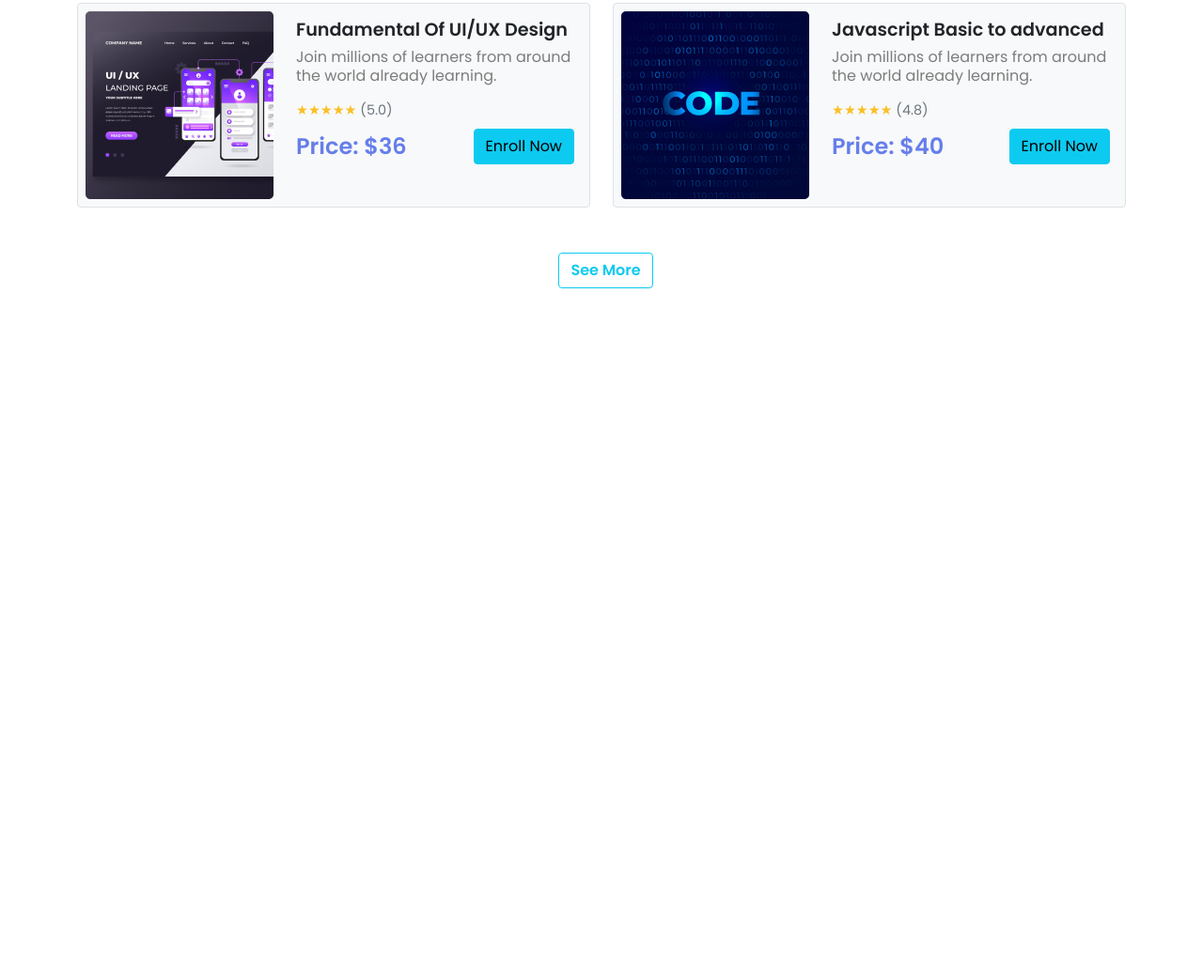
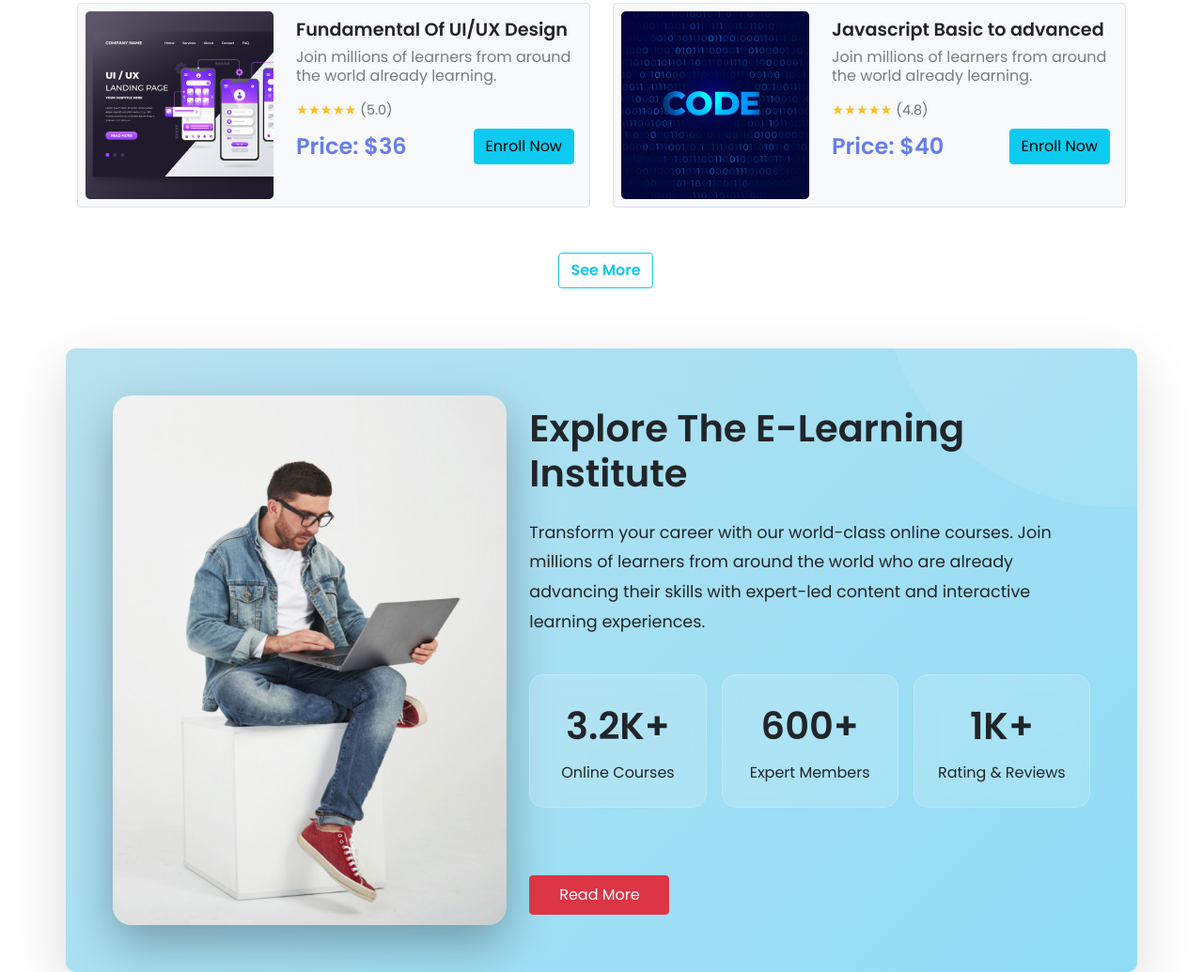
Before and after one commit to Electra51/thirdassignment, a plain HTML site: page index.html in a window 1280 px wide. Shown: the part 1419-2454 px from the top of the page at 94% size. Before the commit the page ends 1742 px from the top, so only its background shows below. Drawn offline with nearby package versions, Linux system fonts and the light colour scheme.

Commit message:
feat:about section added

```diff
--- a/index.html
+++ b/index.html
@@ -76,7 +76,7 @@
                 <a class="nav-link" href="#">Success</a>
               </li>
               <li class="nav-item">
-                <a class="nav-link" href="#">About</a>
+                <a class="nav-link" href="#detailed">About</a>
               </li>
             </ul>
 
@@ -225,7 +225,6 @@
             content of a page when looking at its layout.
           </p>
         </div>
-
         <div class="container mt-4">
           <div class="row g-4">
             <div class="col-lg-6 col-md-12">
@@ -379,6 +378,56 @@
           See More
         </div>
       </section>
+
+      <!-- details sections -->
+      <section id="detailed" class="container mt-5">
+        <div class="explore-section">
+          <div class="row align-items-center">
+            <div class="col-lg-5 col-md-12 mb-lg-0 mb-4">
+              <div class="image-wrapper">
+                <img
+                  src="images/working.png"
+                  class="explore-image"
+                  alt="E-learning Institute" />
+              </div>
+            </div>
+            <div class="col-lg-7 col-md-12">
+              <div class="explore-content">
+                <h2 class="explore-title">Explore The E-Learning Institute</h2>
+                <p class="explore-description">
+                  Transform your career with our world-class online courses.
+                  Join millions of learners from around the world who are
+                  already advancing their skills with expert-led content and
+                  interactive learning experiences.
+                </p>
+
+                <div class="row g-3 mb-4">
+                  <div class="col-md-4 col-sm-6">
+                    <div class="stat-card">
+                      <span class="stat-number">3.2K+</span>
+                      <p class="stat-label">Online Courses</p>
+                    </div>
+                  </div>
+                  <div class="col-md-4 col-sm-6">
+                    <div class="stat-card">
+                      <span class="stat-number">600+</span>
+                      <p class="stat-label">Expert Members</p>
+                    </div>
+                  </div>
+                  <div class="col-md-4 col-sm-6">
+                    <div class="stat-card">
+                      <span class="stat-number">1K+</span>
+                      <p class="stat-label">Rating & Reviews</p>
+                    </div>
+                  </div>
+                </div>
+
+                <button class="btn btn-danger mt-5 w-25 py-2">Read More</button>
+              </div>
+            </div>
+          </div>
+        </div>
+      </section>
     </main>
 
     <!-- bootstrap js link -->
--- a/style.css
+++ b/style.css
@@ -25,6 +25,117 @@ body {
   width: 50px;
   height: 50px;
 }
+
+.explore-section {
+  background: linear-gradient(135deg, #6bc2df78 0%, #5acbf1ac 100%);
+  border-radius: 10px;
+  padding: 50px;
+  box-shadow: 0 20px 60px rgba(0, 0, 0, 0.15);
+  overflow: hidden;
+  position: relative;
+}
+
+.explore-section::before {
+  content: "";
+  position: absolute;
+  top: -50%;
+  right: -20%;
+  width: 500px;
+  height: 500px;
+  background: rgba(255, 255, 255, 0.1);
+  border-radius: 50%;
+}
+
+.explore-content {
+  position: relative;
+  z-index: 2;
+}
+
+.explore-title {
+  font-size: 2.5rem;
+  font-weight: 800;
+
+  margin-bottom: 1.5rem;
+  line-height: 1.2;
+}
+
+.explore-description {
+  font-size: 1.1rem;
+  line-height: 1.8;
+  margin-bottom: 2.5rem;
+}
+
+.stat-card {
+  background: rgba(255, 255, 255, 0.15);
+  backdrop-filter: blur(10px);
+  border-radius: 15px;
+  padding: 1.5rem;
+  text-align: center;
+  transition: all 0.3s ease;
+  border: 1px solid rgba(255, 255, 255, 0.2);
+}
+
+.stat-card:hover {
+  transform: translateY(-5px);
+  background: rgba(255, 255, 255, 0.25);
+  box-shadow: 0 10px 30px rgba(0, 0, 0, 0.2);
+}
+
+.stat-number {
+  font-size: 2.5rem;
+  font-weight: 800;
+
+  margin-bottom: 0.5rem;
+  display: block;
+}
+
+.stat-label {
+  font-size: 1rem;
+  font-weight: 500;
+  margin: 0;
+}
+
+.explore-image {
+  border-radius: 20px;
+  box-shadow: 0 20px 50px rgba(0, 0, 0, 0.3);
+  transition: all 0.3s ease;
+  width: 100%;
+  height: auto;
+}
+
+.explore-image:hover {
+  transform: scale(1.05);
+}
+
+.image-wrapper {
+  position: relative;
+  z-index: 2;
+}
+
+@media (max-width: 991px) {
+  .explore-section {
+    padding: 40px 30px;
+  }
+
+  .explore-title {
+    font-size: 2rem;
+  }
+
+  .image-wrapper {
+    margin-bottom: 2rem;
+  }
+}
+
+@media (max-width: 576px) {
+  .explore-title {
+    font-size: 1.75rem;
+  }
+
+  .stat-number {
+    font-size: 2rem;
+  }
+}
+
 .price-tag {
   font-size: 1.5rem;
   font-weight: 700;
```
Also changed, not shown: 1 other file.
